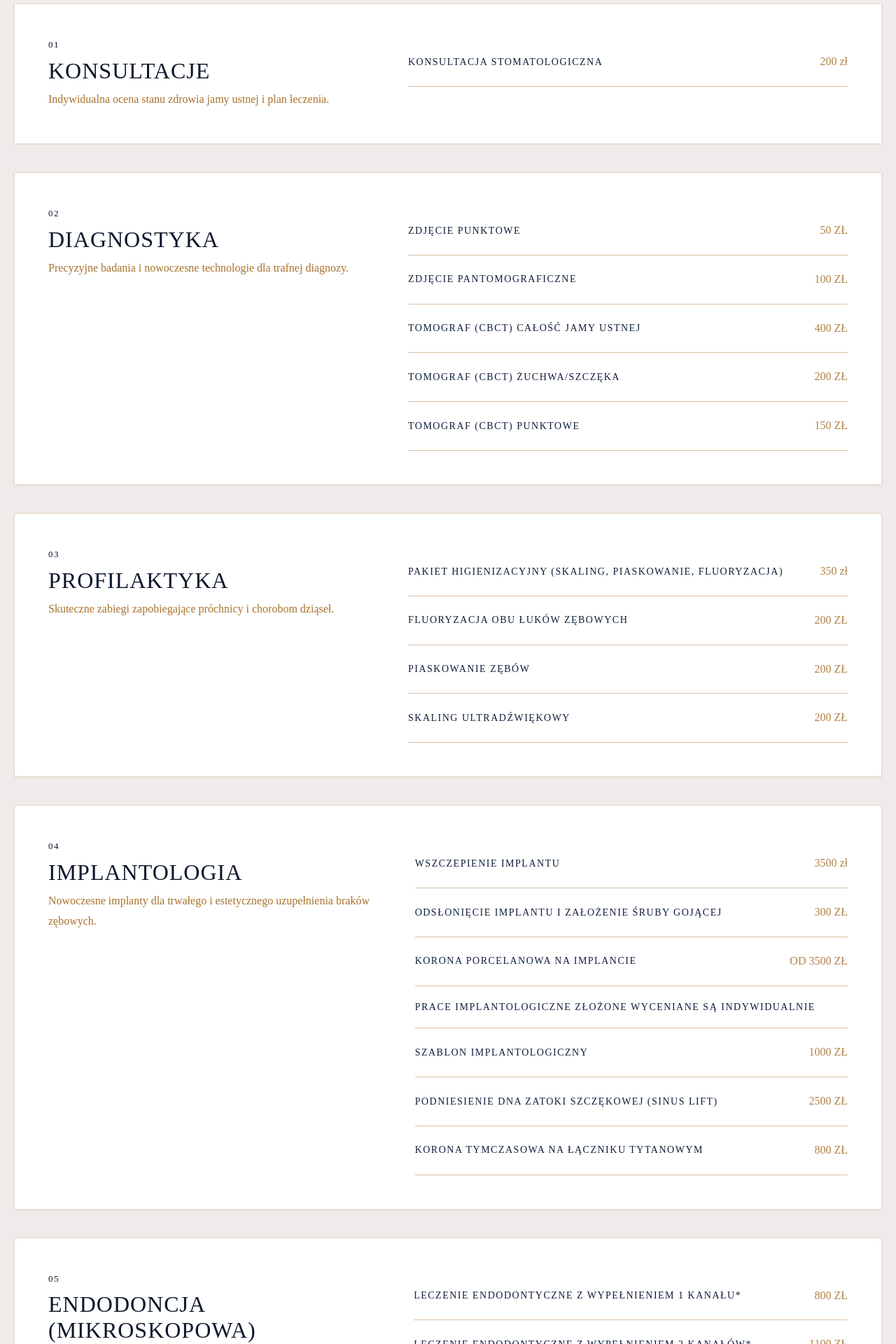
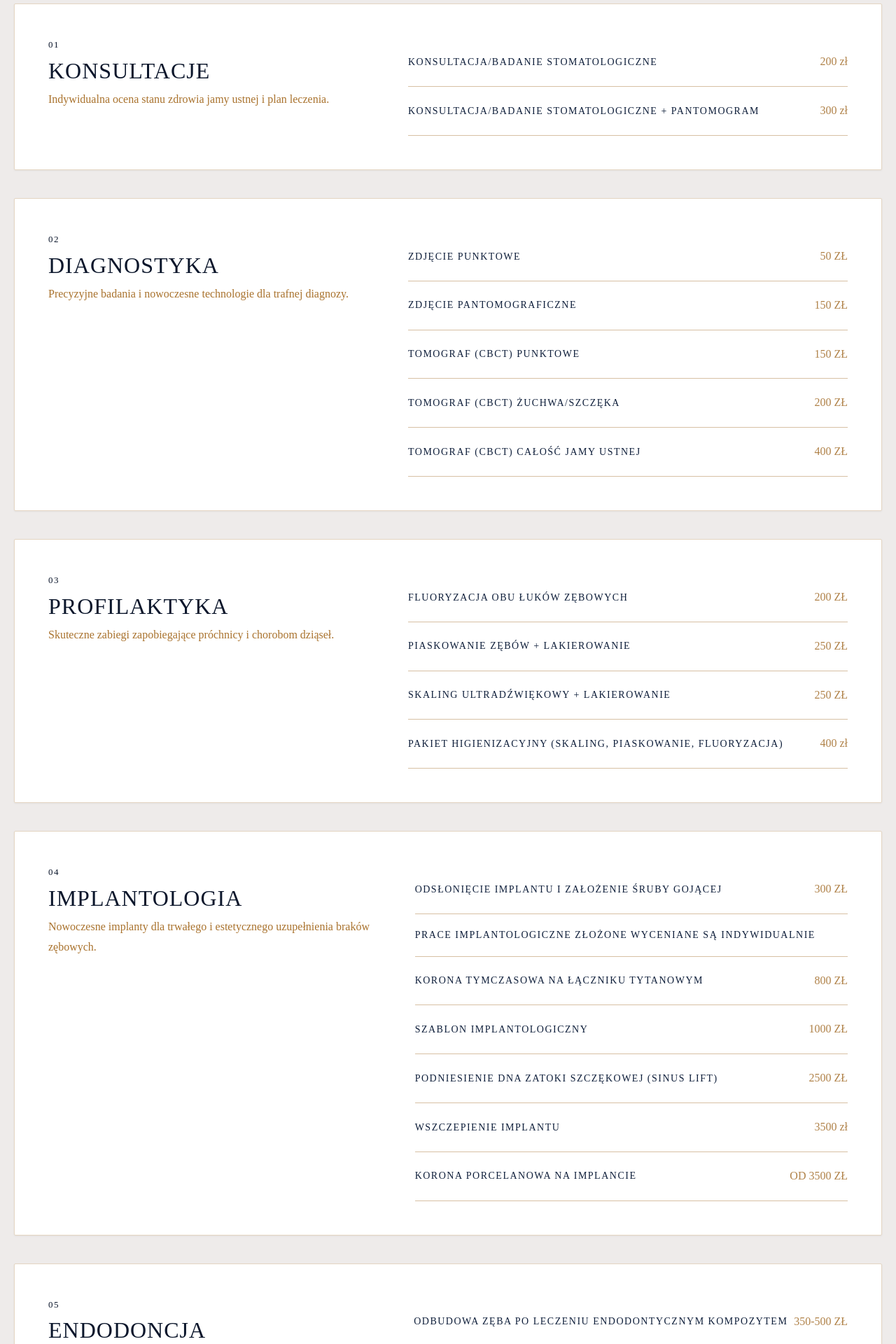
Before and after one commit to AriaAman/StronaMarysiaV2, a Nuxt app: page /cennik in a window 1280 px wide. Shown: the part 700-2620 px from the top of the page at 70% size. Built offline with nearby package versions, Linux system fonts and the light colour scheme; a web font is replaced by a local one.

Commit message:
chore: update price

```diff
--- a/components/Cennik/CennikBloc.vue
+++ b/components/Cennik/CennikBloc.vue
@@ -7,7 +7,6 @@
           <h2 class="category-title">{{ category.title }}</h2>
           <p class="category-description">{{ category.description }}</p>
         </div>
-
         <div class="price-items">
           <div class="price-item" v-for="(service, sIndex) in category.services" :key="sIndex">
             <div class="service-name">{{ service.name }}</div>
@@ -25,7 +24,8 @@ const categories = [
     title: 'KONSULTACJE',
     description: 'Indywidualna ocena stanu zdrowia jamy ustnej i plan leczenia.',
     services: [
-      { name: 'KONSULTACJA STOMATOLOGICZNA', price: '200 zł' }
+      { name: 'KONSULTACJA/BADANIE STOMATOLOGICZNE', price: '200 zł' },
+      { name: 'KONSULTACJA/BADANIE STOMATOLOGICZNE + PANTOMOGRAM', price: '300 zł' }
     ]
   },
   {
@@ -33,70 +33,72 @@ const categories = [
     description: 'Precyzyjne badania i nowoczesne technologie dla trafnej diagnozy.',
     services: [
       { name: 'ZDJĘCIE PUNKTOWE', price: '50 ZŁ' },
-      { name: 'ZDJĘCIE PANTOMOGRAFICZNE', price: '100 ZŁ' },
-      { name: 'TOMOGRAF (CBCT) CAŁOŚĆ JAMY USTNEJ', price: '400 ZŁ' },
+      { name: 'ZDJĘCIE PANTOMOGRAFICZNE', price: '150 ZŁ' },
+      { name: 'TOMOGRAF (CBCT) PUNKTOWE', price: '150 ZŁ' },
       { name: 'TOMOGRAF (CBCT) ŻUCHWA/SZCZĘKA', price: '200 ZŁ' },
-      { name: 'TOMOGRAF (CBCT) PUNKTOWE', price: '150 ZŁ' }
+      { name: 'TOMOGRAF (CBCT) CAŁOŚĆ JAMY USTNEJ', price: '400 ZŁ' }
     ]
   },
   {
     title: 'PROFILAKTYKA',
     description: 'Skuteczne zabiegi zapobiegające próchnicy i chorobom dziąseł.',
     services: [
-      { name: 'PAKIET HIGIENIZACYJNY (SKALING, PIASKOWANIE, FLUORYZACJA)', price: '350 zł' },
       { name: 'FLUORYZACJA OBU ŁUKÓW ZĘBOWYCH', price: '200 ZŁ' },
-      { name: 'PIASKOWANIE ZĘBÓW', price: '200 ZŁ' },
-      { name: 'SKALING ULTRADŹWIĘKOWY', price: '200 ZŁ' }
+      { name: 'PIASKOWANIE ZĘBÓW + LAKIEROWANIE', price: '250 ZŁ' },
+      { name: 'SKALING ULTRADŹWIĘKOWY + LAKIEROWANIE', price: '250 ZŁ' },
+      { name: 'PAKIET HIGIENIZACYJNY (SKALING, PIASKOWANIE, FLUORYZACJA)', price: '400 zł' }
     ]
   },
   {
     title: 'IMPLANTOLOGIA',
     description: 'Nowoczesne implanty dla trwałego i estetycznego uzupełnienia braków zębowych.',
     services: [
-      { name: 'WSZCZEPIENIE IMPLANTU', price: '3500 zł' },
       { name: 'ODSŁONIĘCIE IMPLANTU I ZAŁOŻENIE ŚRUBY GOJĄCEJ', price: '300 ZŁ' },
-      { name: 'KORONA PORCELANOWA NA IMPLANCIE', price: 'OD 3500 ZŁ' },
       { name: 'PRACE IMPLANTOLOGICZNE ZŁOŻONE WYCENIANE SĄ INDYWIDUALNIE', price: '' },
+      { name: 'KORONA TYMCZASOWA NA ŁĄCZNIKU TYTANOWYM', price: '800 ZŁ' },
       { name: 'SZABLON IMPLANTOLOGICZNY', price: '1000 ZŁ' },
       { name: 'PODNIESIENIE DNA ZATOKI SZCZĘKOWEJ (SINUS LIFT)', price: '2500 ZŁ' },
-      { name: 'KORONA TYMCZASOWA NA ŁĄCZNIKU TYTANOWYM', price: '800 ZŁ' }
+      { name: 'WSZCZEPIENIE IMPLANTU', price: '3500 zł' },
+      { name: 'KORONA PORCELANOWA NA IMPLANCIE', price: 'OD 3500 ZŁ' },
     ]
   },
   {
     title: 'ENDODONCJA (MIKROSKOPOWA)',
     description: 'Precyzyjne leczenie kanałowe z użyciem zaawansowanych technologii.',
     services: [
+      { name: 'ODBUDOWA ZĘBA PO LECZENIU ENDODONTYCZNYM KOMPOZYTEM', price: '350-500 ZŁ' },
+      { name: 'ODBUDOWA ZĘBA PO LECZENIU ENDODONTYCZNYM WŁÓKNEM SZKLANYM', price: '500 ZŁ' },
       { name: 'LECZENIE ENDODONTYCZNE Z WYPEŁNIENIEM 1 KANAŁU*', price: '800 ZŁ' },
       { name: 'LECZENIE ENDODONTYCZNE Z WYPEŁNIENIEM 2 KANAŁÓW*', price: '1100 ZŁ' },
       { name: 'LECZENIE ENDODONTYCZNE Z WYPEŁNIENIEM 3 KANAŁÓW*', price: '1500 ZŁ' },
-      { name: 'LECZENIE ENDODONTYCZNE WYPEŁNIENIE 4 KANAŁÓW*', price: '1800 ZŁ' },
+      { name: 'LECZENIE ENDODONTYCZNE Z WYPEŁNIENIEM 4 KANAŁÓW*', price: '1800 ZŁ' },
       { name: 'POWTÓRNE LECZENIE KANAŁOWE', price: '+100 ZŁ / 1 KANAŁ' },
-      { name: 'ODBUDOWA ZĘBA PO LECZENIU ENDODONTYCZNYM KOMPOZYTEM', price: '350-500 ZŁ' },
-      { name: 'ODBUDOWA ZĘBA PO LECZENIU ENDODONTYCZNYM WŁÓKNEM SZKLANYM', price: '500 ZŁ' }
+      // a revoir le dernier
     ]
   },
   {
     title: 'PROTETYKA',
     description: 'Estetyczne i funkcjonalne odbudowy protetyczne dopasowane do Twoich potrzeb.',
     services: [
+      { name: 'WAX UP (1PUNKT)', price: '150ZŁ' },
+      { name: 'DOSTAWIENIE ZĘBA DO PROTEZY', price: '200 ZŁ' },
+      { name: 'POWTÓRNE ZACEMENTOWANIE KORONY/MOSTU (1 PUNKT)', price: '400 ZŁ' },
+      { name: 'WKŁAD KORONOWO-KORZENIOWY JEDNOCZĘŚCIOWY CHROMO-KOBALT', price: '450 ZŁ' },
+      { name: 'WKŁAD KORONOWO-KORZENIOWY ZŁOŻONY CHROMO-KOBALT', price: '600 ZŁ' },
+      { name: 'SZYNA RELAKSACYJNA', price: '800 ZŁ' },
+      { name: 'SZYNA DLA SPORTOWCÓW', price: '800 ZŁ' },
       { name: 'KORONA PORCELANOWA NA PODBUDOWIE CHROMOWO KOBALTOWEJ (PUNKT SPIEKANY)', price: '2000 zł' },
       { name: 'KORONA PEŁNOCERAMICZNA/CYRKONOWA', price: '2500 ZŁ' },
       { name: 'KORONA TYMCZASOWA', price: 'W CENIE USŁUGI' },
       { name: 'LICÓWKA PORCELANOWA', price: '2500 ZŁ' },
-      { name: 'WKŁAD KORONOWO-KORZENIOWY JEDNOCZĘŚCIOWY CHROMO-KOBALT', price: '450 ZŁ' },
-      { name: 'WKŁAD KORONOWO-KORZENIOWY ZŁOŻONY CHROMO-KOBALT', price: '600 ZŁ' },
       { name: 'PROTEZA SZKIELETOWA', price: '3500 ZŁ' },
       { name: 'PROTEZA BEZKLAMROWA', price: 'WYCENA INDYWIDUALNA' },
-      { name: 'WAX UP (1PUNKT)', price: '150ZŁ' },
       { name: 'PROTEZA AKRYLOWA', price: '2000 ZŁ' },
       { name: 'PROTEZA AKRONOWA', price: '3000 ZŁ' },
-      { name: 'DOSTAWIENIE ZĘBA DO PROTEZY', price: '200 ZŁ' },
-      { name: 'POWTÓRNE ZACEMENTOWANIE KORONY/MOSTU (1 PUNKT)', price: '400 ZŁ' },
-      { name: 'SZYNA RELAKSACYJNA', price: '800 ZŁ' },
-      { name: 'SZYNA DLA SPORTOWCÓW', price: '800 ZŁ' }
     ]
   },
   {
+    // pas trouvé
     title: 'STOMATOLOGIA ZACHOWAWCZA',
     description: 'Skuteczna odbudowa i leczenie próchnicy dla zdrowych zębów.',
     services: [
@@ -107,6 +109,7 @@ const categories = [
     ]
   },
   {
+    // pas les memes services
     title: 'CHIRURGIA',
     description: 'Bezpieczne i komfortowe zabiegi chirurgiczne w nowoczesnym wydaniu.',
     services: [
@@ -131,9 +134,11 @@ const categories = [
     description: 'Beztresowe leczenie zębów najmłodszych pacjentów.',
     services: [
       { name: 'WIZYTA KONSULTACYJNA/ADAPTACYJNA Z PRZEGLĄDEM JAMY USTNEJ', price: '200 ZŁ' },
-      { name: 'OPATRUNEK W ZĘBIE MLECZNYM', price: '180 ZŁ' },
+      { name: 'OPATRUNEK W ZĘBIE MLECZNYM', price: '200 ZŁ' },
       { name: 'WYPEŁNIENIE W ZĘBIE MLECZNYM', price: '250-300 ZŁ' },
+      // pas la meme chose en bas
       { name: 'LAKIEROWANIE ZĘBÓW MLECZNYCH/STAŁYCH (2 ŁUKI)', price: '200 ZŁ' },
+      // je n'ai pas d'ekstrakcja
       { name: 'EKSTRAKCJA ZĘBA MLECZNEGO', price: '200-250 ZŁ' },
       { name: 'LAKOWANIE ZĘBA', price: '200 ZŁ' },
       { name: 'OTWARCIE ZĘBA Z OPATRUNKIEM', price: '200 ZŁ' }
@@ -143,8 +148,8 @@ const categories = [
     title: 'STOMATOLOGIA LASEROWA',
     description: 'Nowoczesne i bezbolesne zabiegi z wykorzystaniem lasera.',
     services: [
+      { name: 'LECZENIE OPRYSZCZKI, AFT', price: '200 ZŁ' },
       { name: 'WYDŁUŻENIE KORONY KLINICZNEJ (KOREKTA DZIĄSŁA)', price: '250 ZŁ' },
-      { name: 'LECZENIE OPRYSZCZKI, AFT', price: '200 ZŁ' }
     ]
   }
 ];
```
